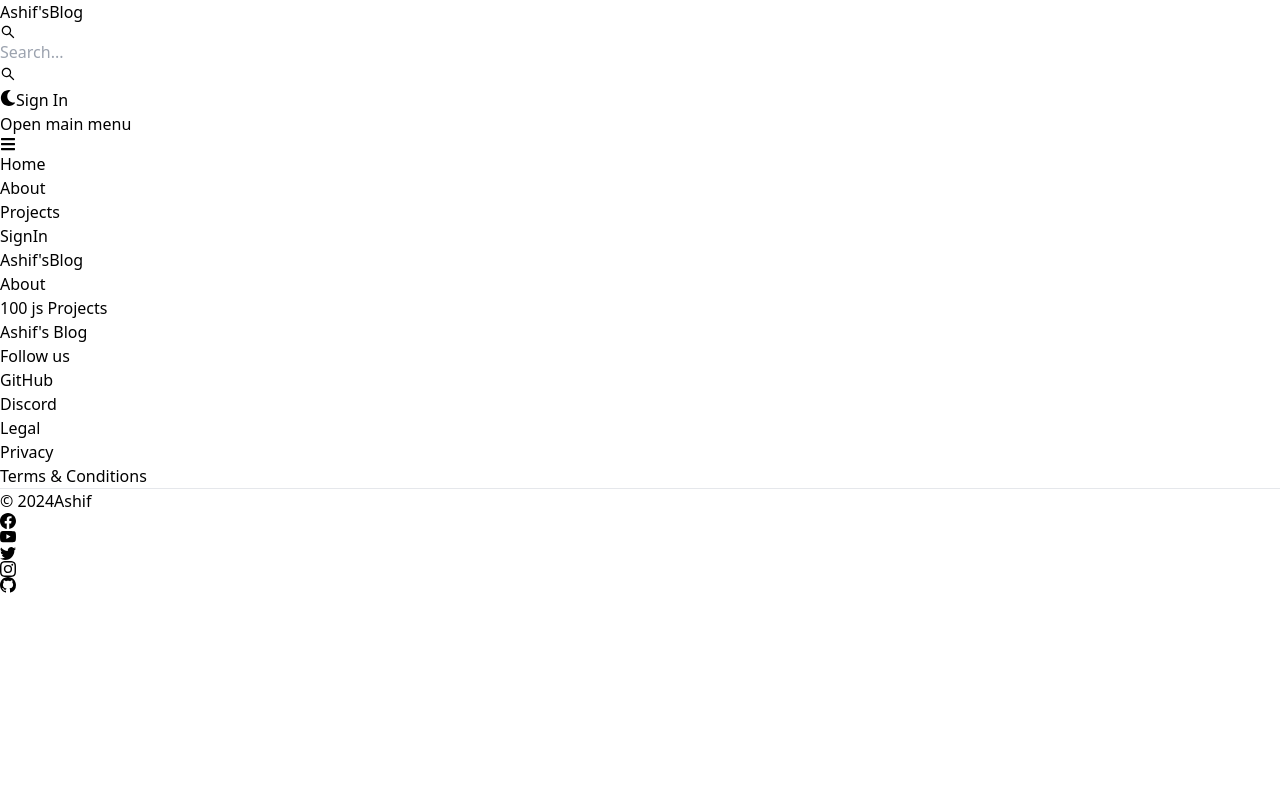
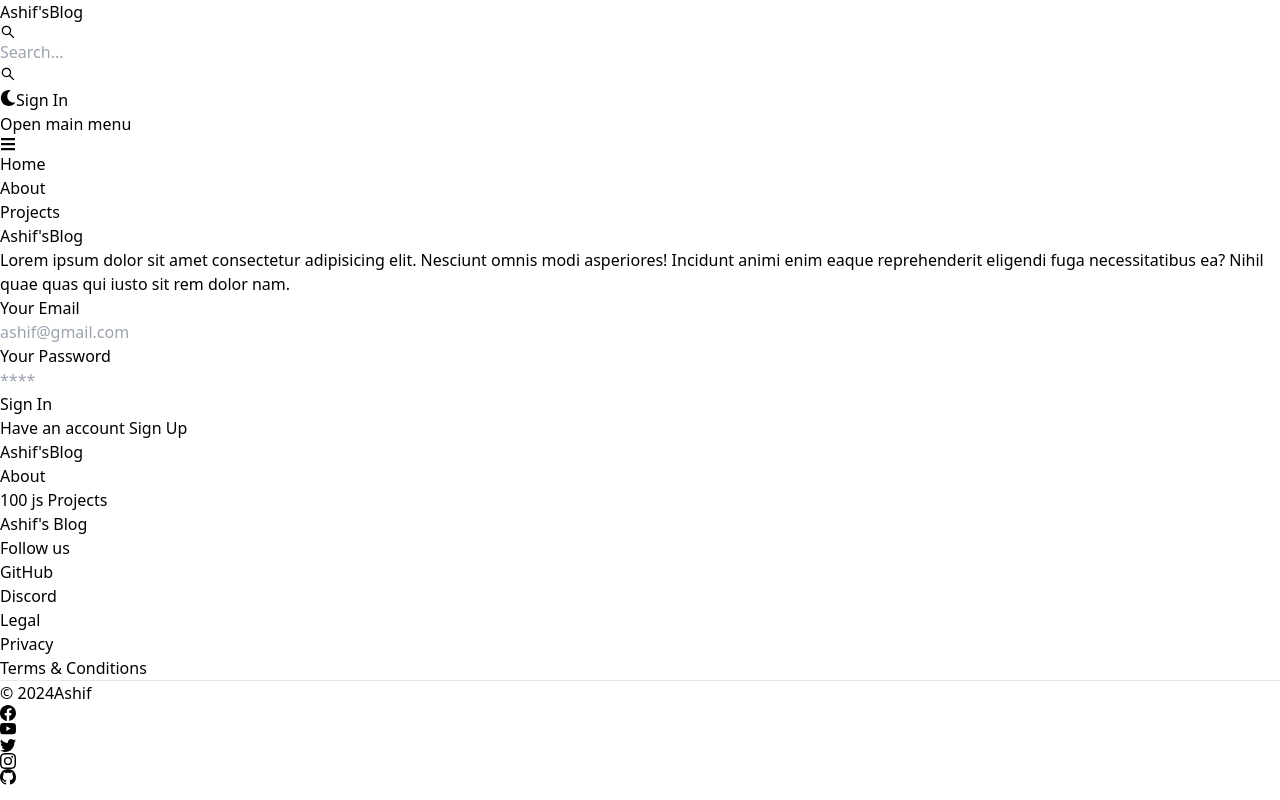
Before and after one commit to apply007/mern-blog, a React (Vite) app in the folder client/: page /sign-in in a window 1280 px wide. Built offline with nearby package versions, Linux system fonts and the light colour scheme.

Commit message:
sign in ui

```diff
--- a/client/src/pages/SignIn.jsx
+++ b/client/src/pages/SignIn.jsx
@@ -1,7 +1,138 @@
-import React from 'react'
+import React, { useState } from 'react'
+import  { Link, useNavigate } from 'react-router-dom'
+import { Alert, Button, Label, Spinner, TextInput } from "flowbite-react";
+
+
 
 export default function SignIn() {
+  const [formData, setFormData] = useState({});
+  const [loading, setLoading] = useState(false);
+  const [errorMessage, setError] = useState(null);
+
+  const handleChange = (e) => {
+    setFormData({ ...formData, [e.target.id]: e.target.value.trim() });
+  };
+  const navigate = useNavigate();
+  const handleSubmit = async (e) => {
+    e.preventDefault();
+    if (
+
+      formData.email === "" ||
+      formData.password === "" ||
+
+      !formData.email ||
+      !formData.password
+    ) {
+      setLoading(false);
+      setError("Please fill all fields");
+    }
+
+    try {
+      setLoading(true);
+      setError(null);
+      const res = await fetch(`/api/auth/signin`, {
+        method: "POST",
+        headers: { "Content-Type": "application/json" },
+        body: JSON.stringify(formData),
+      });
+
+      const data = await res.json();
+      if (data.success === false) {
+        setLoading(false);
+
+        return setError(data.message);
+      }
+      if (res.ok) {
+        navigate("/");
+      }
+    } catch (error) {
+      setLoading(false);
+      return setError(error.message);
+    }
+  };
+
+  console.log(formData);
+
   return (
-    <div>SignIn</div>
-  )
+    <div className="min-h-screen mt-20">
+      <div className="gap-5 flex p-3 max-w-3xl mx-auto flex-col md:flex-row md:items-center">
+        {/* left */}
+        <div className="flex-1">
+          <Link to={"/"} className="text-4xl font-bold dark:text-white">
+            <span className="px-2 py-1 rounded-lg bg-gradient-to-r from-indigo-500 via-purple-500 to-pink-500 text-white">
+              Ashif's
+            </span>
+            Blog
+          </Link>
+
+          <p className="text-sm mt-5">
+            Lorem ipsum dolor sit amet consectetur adipisicing elit. Nesciunt
+            omnis modi asperiores! Incidunt animi enim eaque reprehenderit
+            eligendi fuga necessitatibus ea? Nihil quae quas qui iusto sit rem
+            dolor nam.
+          </p>
+        </div>
+        {/* right */}
+        <div className="flex-1">
+          <form className="flex flex-col gap-4" onSubmit={handleSubmit}>
+            {/* <div>
+
+              <Label value="Your User Name"></Label>
+              <TextInput
+                type="text"
+                placeholder="username"
+                id="username"
+                onChange={handleChange}
+              ></TextInput>
+            </div> */}
+            <div>
+              <Label value="Your Email"></Label>
+              <TextInput
+                type="email"
+                placeholder="ashif@gmail.com"
+                id="email"
+                onChange={handleChange}
+              ></TextInput>
+            </div>
+            <div>
+              <Label value="Your Password"></Label>
+              <TextInput
+                type="password"
+                placeholder="****"
+                onChange={handleChange}
+                id="password"
+              ></TextInput>
+            </div>{" "}
+            <Button
+              gradientDuoTone={"purpleToPink"}
+              type="submit"
+              disabled={loading}
+            >
+              {loading ? (
+                <>
+                  <Spinner className="" size="sm" color="white"></Spinner>{" "}
+                  <span className="pl-3">Loading...</span>
+                </>
+              ) : (
+                "Sign In"
+              )}
+            </Button>
+          </form>
+          <div className="flex items-center justify-between p-1">
+            <span>Have an account</span>
+            <Link to={"/sign-up"} className="text-sm text-blue-700">
+              {" "}
+              Sign Up
+            </Link>
+          </div>
+
+          {errorMessage && (
+            <Alert className="mt-5" color={"failure"}>
+              {errorMessage}
+            </Alert>
+          )}
+        </div>
+      </div>
+    </div>
+  );
 }
```
